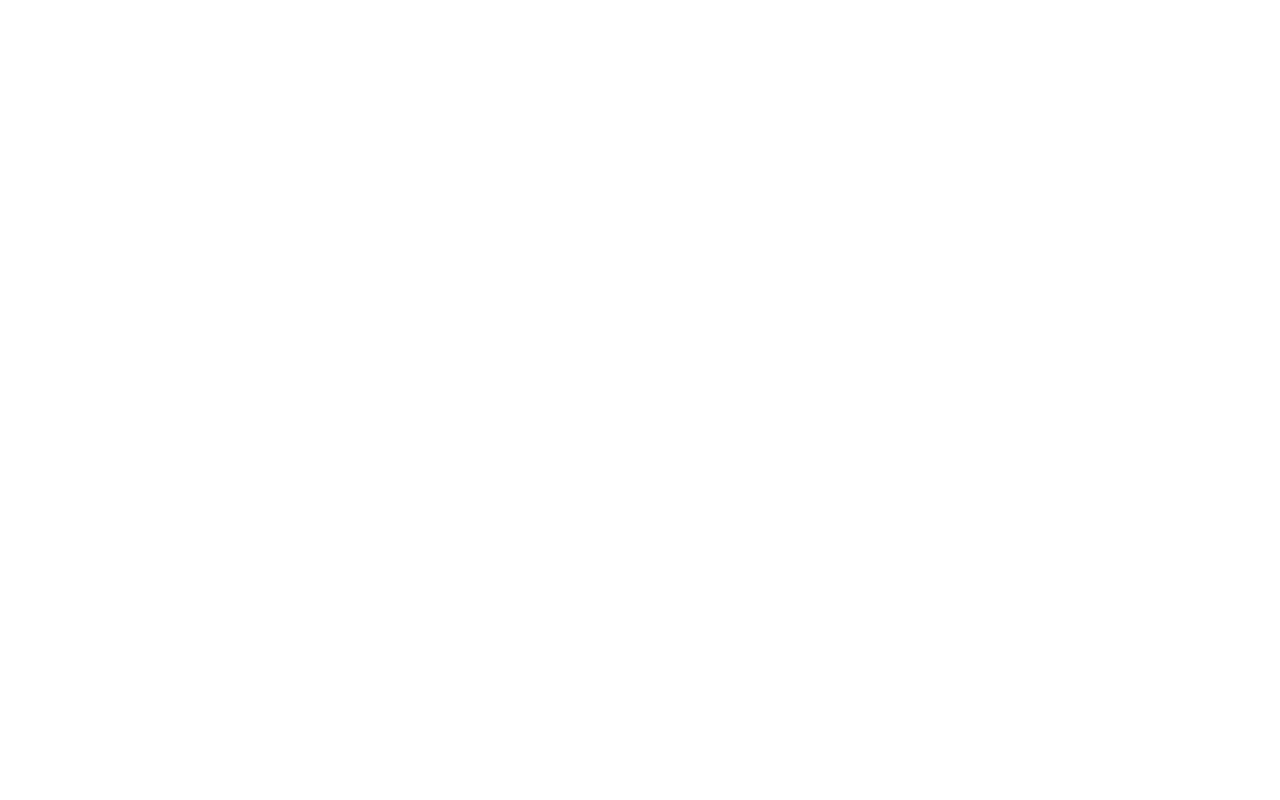
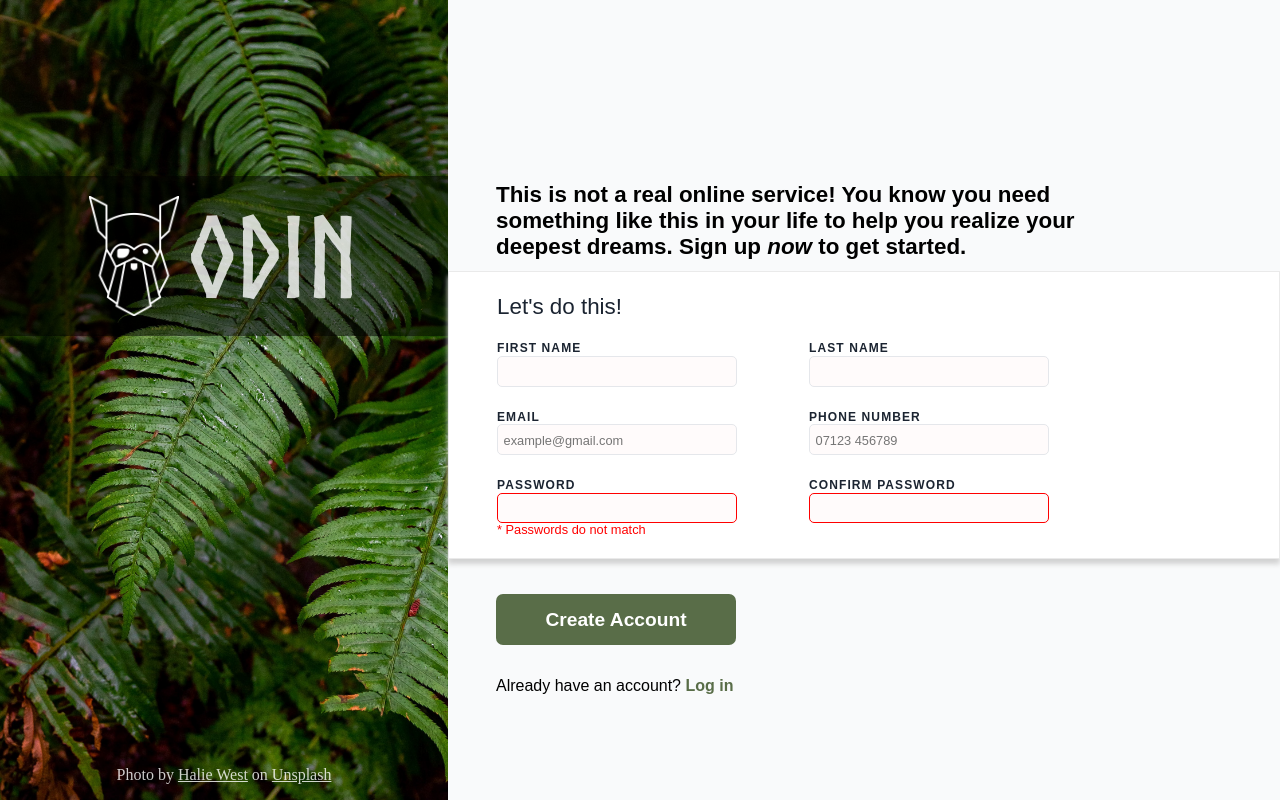
Before and after one commit to Kweebac/signupForm, a plain HTML site: page index.html in a window 1280 px wide. Drawn offline with Linux system fonts and the light colour scheme.

Commit message:
Finished sign-up form

```diff
--- a/index.html
+++ b/index.html
@@ -11,6 +11,94 @@
   </head>
 
   <body>
-    <form action="https://httpbin.org/post" method="post"></form>
+    <div class="image-container">
+      <div>
+        <img src="images/temp.png" alt="" />
+        <p>ODIN</p>
+      </div>
+      <p>
+        Photo by
+        <a
+          href="https://unsplash.com/@haliewestphoto?utm_source=unsplash&utm_medium=referral&utm_content=creditCopyText"
+          >Halie West</a
+        >
+        on
+        <a
+          href="https://unsplash.com/?utm_source=unsplash&utm_medium=referral&utm_content=creditCopyText"
+          >Unsplash</a
+        >
+      </p>
+    </div>
+    <div class="form-container">
+      <div>
+        <p>
+          This is not a real online service! You know you need something like
+          this in your life to help you realize your deepest dreams. Sign up
+          <em>now</em> to get started.
+        </p>
+        <p>You <em>know</em> you want to.</p>
+      </div>
+      <div class="form">
+        <p>Let's do this!</p>
+        <form action="https://httpbin.org/post" method="post" id="form">
+          <div class="column">
+            <div>
+              <label for="firstName">FIRST NAME</label>
+              <input
+                type="text"
+                name="firstName"
+                id="firstName"
+                minlength="3"
+                maxlength="20"
+              />
+            </div>
+            <div>
+              <label for="email">EMAIL</label>
+              <input
+                type="email"
+                name="email"
+                id="email"
+                placeholder=" example@gmail.com"
+              />
+            </div>
+            <div>
+              <label for="password">PASSWORD</label>
+              <input type="password" name="password" id="password" required />
+              <span>* Passwords do not match</span>
+            </div>
+          </div>
+          <div class="column">
+            <div>
+              <label for="lastName">LAST NAME</label>
+              <input
+                type="text"
+                name="lastName"
+                id="lastName"
+                minlength="3"
+                maxlength="20"
+              />
+            </div>
+            <div>
+              <label for="tel">PHONE NUMBER</label>
+              <input
+                type="tel"
+                name="tel"
+                id="tel"
+                pattern="07\d{3} ?\d{6}"
+                placeholder=" 07123 456789"
+              />
+            </div>
+            <div>
+              <label for="confirmPassword">CONFIRM PASSWORD</label>
+              <input type="password" id="confirmPassword" required />
+            </div>
+          </div>
+        </form>
+      </div>
+      <div>
+        <button form="form">Create Account</button>
+        <p>Already have an account? <span>Log in</span></p>
+      </div>
+    </div>
   </body>
 </html>
--- a/script.js
+++ b/script.js
@@ -0,0 +1,17 @@
+const password = document.querySelector("input[id=password]");
+const confirmPassword = document.querySelector("input[id=confirmPassword]");
+const submitButton = document.querySelector("button");
+const passwordsMatch = document.querySelector(".form span");
+
+function doPasswordsMatch() {
+  if (password.value == "" && confirmPassword.value == "") {
+    return;
+  } else if (password.value == confirmPassword.value) {
+    passwordsMatch.textContent = "";
+  } else {
+    passwordsMatch.textContent = "* Passwords do not match";
+  }
+}
+
+confirmPassword.addEventListener("input", doPasswordsMatch);
+password.addEventListener("input", doPasswordsMatch);
--- a/style.css
+++ b/style.css
@@ -0,0 +1,167 @@
+@font-face {
+  font-family: "Norse Bold";
+  src: url(fonts/Norse-Bold.otf);
+}
+
+* {
+  box-sizing: border-box;
+}
+body {
+  height: 100vh;
+  background-color: #f9fafb;
+
+  display: flex;
+}
+
+/******************************************
+* LEFT SIDE
+*******************************************/
+.image-container {
+  background-image: url(images/halie-west-25xggax4bSA-unsplash.jpg);
+  background-size: cover;
+  width: 35vw;
+  height: 100%;
+
+  display: flex;
+  flex-flow: column;
+  justify-content: space-between;
+}
+
+/* Odin title */
+.image-container > div {
+  height: 10rem;
+  background-color: rgba(0, 0, 0, 0.5);
+  margin-top: 11rem;
+  padding: 20px;
+
+  display: flex;
+  justify-content: center;
+  align-items: center;
+  gap: 10px;
+}
+.image-container > div img {
+  height: 100%;
+}
+.image-container > div p {
+  font-size: 7rem;
+  font-family: "Norse Bold";
+}
+
+/* Footer */
+.image-container p {
+  color: white;
+  opacity: 0.8;
+  text-align: center;
+}
+.image-container a {
+  color: white;
+}
+
+/******************************************
+* RIGHT SIDE
+*******************************************/
+.form-container {
+  width: 65vw;
+  height: 100%;
+
+  display: flex;
+  flex-flow: column;
+}
+.form-container > div {
+  padding-left: 3rem;
+  font-family: sans-serif;
+}
+
+/* First div */
+.form-container > div:first-child {
+  height: 37vh;
+  width: 80%;
+  font-size: 1.4rem;
+  font-weight: bold;
+  padding-top: 10rem;
+  overflow: hidden;
+}
+
+/* Form div */
+.form-container > div:nth-child(2) {
+  height: 36vh;
+  width: 100%;
+  background-color: white;
+  border: 1px solid #eaeaea;
+  box-shadow: 0px 5px 5px rgb(210, 210, 210);
+  z-index: 0;
+}
+.form {
+  display: flex;
+  flex-flow: column;
+}
+.form p {
+  color: #1b2431;
+  font-size: 1.4rem;
+  font-weight: 500;
+}
+form {
+  display: flex;
+  gap: 4.5rem;
+}
+form > .column {
+  display: flex;
+  flex-flow: column;
+}
+form > .column > div {
+  display: flex;
+  flex-flow: column;
+  margin-bottom: 1.5rem;
+}
+
+label {
+  color: #1b2431;
+  font-weight: bold;
+  font-size: 0.75rem;
+  letter-spacing: 1.1px;
+}
+input {
+  width: 15rem;
+  border: 1px solid #e5e7eb;
+  background: rgb(255, 251, 251);
+  height: 1.9rem;
+  border-radius: 5px;
+  outline: none;
+}
+input:required {
+  border: 1px solid red;
+}
+input:focus {
+  outline: 1px solid blue;
+  box-shadow: 3px 3px 5px lightgray;
+}
+::placeholder {
+  font-size: 0.8rem;
+}
+.form span {
+  font-size: 0.8rem;
+  color: red;
+}
+
+/* Third div */
+.form-container > div:last-child {
+  height: 37vh;
+}
+.form-container > div:last-child button {
+  margin-top: 2.2rem;
+  margin-bottom: 1rem;
+  border: none;
+  border-radius: 7px;
+  background-color: #596d48;
+  height: 3.2rem;
+  width: 15rem;
+  cursor: pointer;
+
+  color: white;
+  font-weight: bold;
+  font-size: 1.2rem;
+}
+.form-container > div:last-child span {
+  color: #596d48;
+  font-weight: bold;
+}
```
